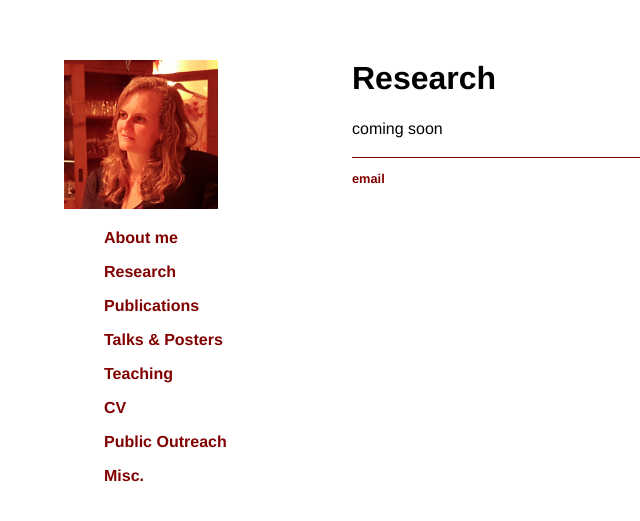
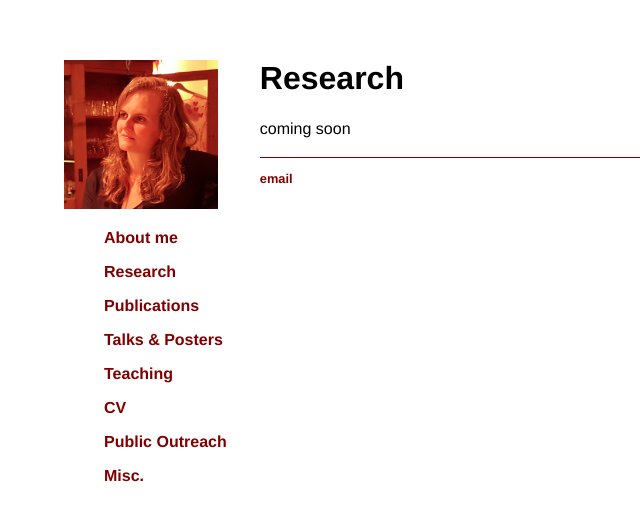
Before and after one commit to marieke-woensdregt/marieke-woensdregt.github.io, a Jekyll site: the page built from research/index.html, in a window 1280 px wide. Shown: the top 521 px of the page, without its empty margins (0-640 px from the left). Built offline with Jekyll 4.4.1, drawn with Linux system fonts in a browser that asks for light colours.

Commit message:
Update default.html

```diff
--- a/_layouts/default.html
+++ b/_layouts/default.html
@@ -23,13 +23,13 @@
 		</head>
 
 		<body>
-		<div class="blurb" style="margin-left:25%">
+		<div class="blurb" style="margin-left:17%">
 			<title>{{ page.title }}</title>
 			{{ content }}
 		</div><!-- /.blurb -->
 		</body>
 
-		<footer style="margin-left:25%">
+		<footer style="margin-left:17%">
 			<h3>
 			<a href="mailto:m.s.woensdregt@sms.ed.ac.uk">email</a>
 			</h3>
```
